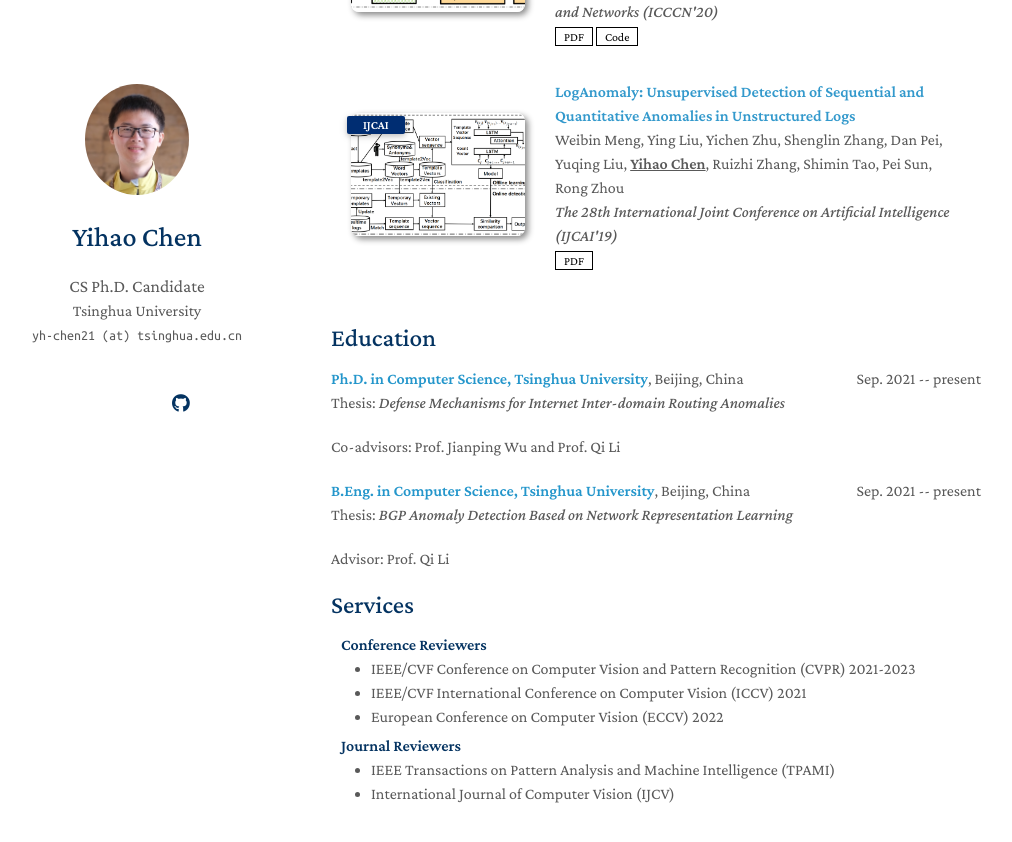
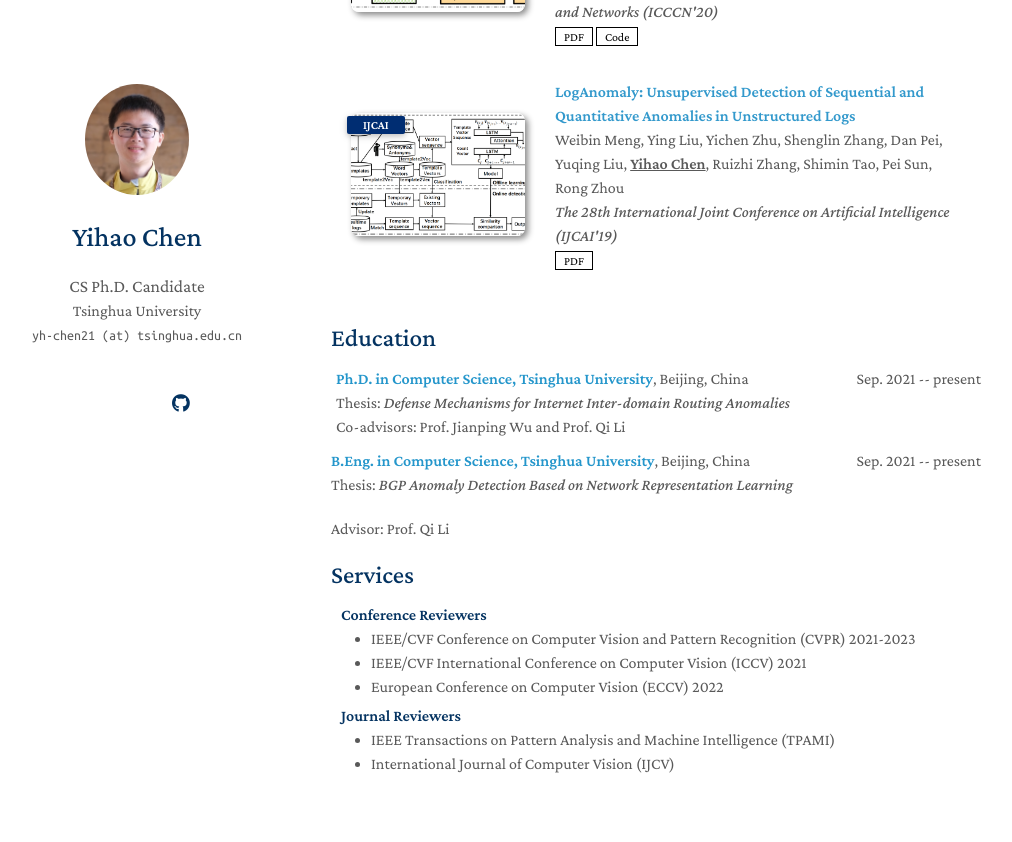
Before and after one commit to PorcupineAndrew/homepage, a Jekyll site: the page built from index.md, in a window 1280 px wide and 900 px high, scrolled down 1675 px. Shown: the top 842 px of the window, without its empty margins (139-1151 px from the left). Built offline with Jekyll 4.4.1, drawn with Linux system fonts in a browser that asks for light colours; a style sheet for code colours, icons or effects is not loaded; our own code applies the rules of GitHub Pages for plain Markdown files.

Commit message:
update about me

```diff
--- a/_includes/education.md
+++ b/_includes/education.md
@@ -1,12 +1,12 @@
 ## Education
 
-<div style="margin-bottom: 10px;">
+<div style="margin-bottom: 10px; margin-left: 5px">
   <div style="margin: 0; display: flex; justify-content: space-between; align-items: center;">
       <span><font color="2496CB"><b>Ph.D. in Computer Science, Tsinghua University</b></font>, Beijing, China</span>
       <span>Sep. 2021 -- present</span>
   </div>
-  <p>Thesis: <i>Defense Mechanisms for Internet Inter-domain Routing Anomalies</i></p>
-  <p>Co-advisors: Prof. Jianping Wu and Prof. Qi Li</p>
+  <p style="margin-bottom: 0;">Thesis: <i>Defense Mechanisms for Internet Inter-domain Routing Anomalies</i></p>
+  <p style="margin-bottom: 0;">Co-advisors: Prof. Jianping Wu and Prof. Qi Li</p>
 </div>
 
 <div style="margin-bottom: 10px;">
```
